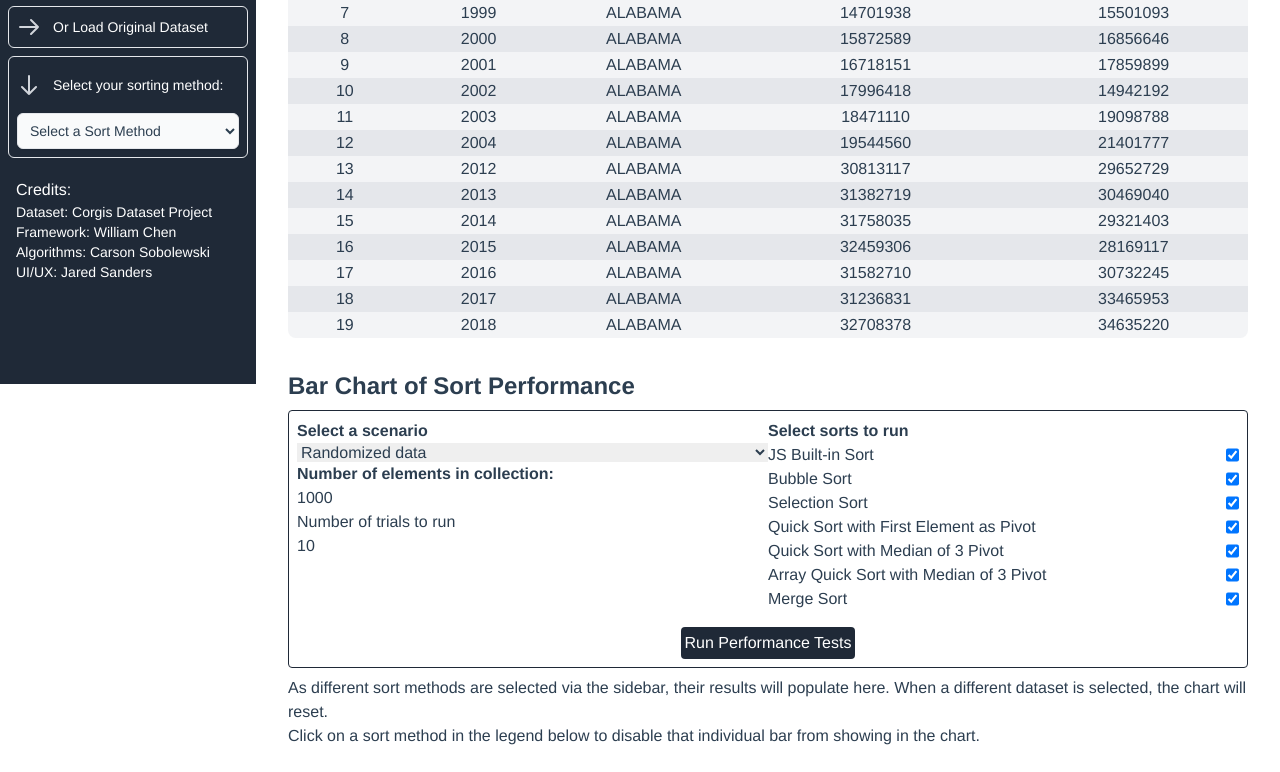
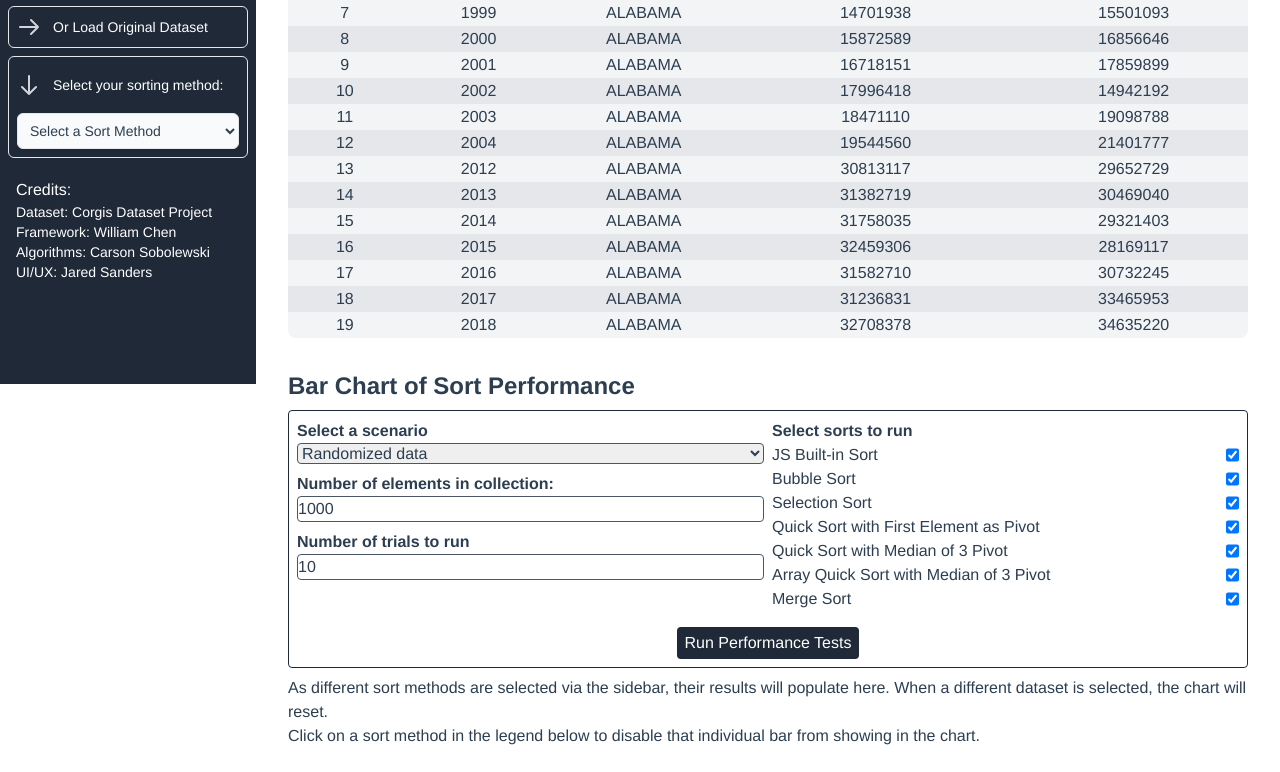
Before and after one commit to Exanite/DsaProject, a Vue app: page /#/ in a window 1280 px wide. Shown: the part 416-1188 px from the top of the page. Built offline with nearby package versions, Linux system fonts and the light colour scheme.

Commit message:
Update SortProfiler styling

```diff
--- a/src/components/SortProfiler.vue
+++ b/src/components/SortProfiler.vue
@@ -1,20 +1,20 @@
 <template>
   <form class="flex flex-col rounded border border-gray-800 p-2" v-on:submit.prevent="run">
-    <div class="flex flex-row">
+    <div class="flex flex-row space-x-2">
       <div class="flex flex-col grow basis-1">
-        <label class="flex flex-col justify-between">
+        <label class="flex flex-col justify-between pb-2">
           <span class="font-bold">Select a scenario</span>
-          <select v-model="selectedScenario">
+          <select class="block border border-gray-600 rounded" v-model="selectedScenario">
             <option v-for="scenario in scenarios" :key="scenario.key" :value="scenario">{{ scenario.name }}</option>
           </select>
         </label>
-        <label class="flex flex-col justify-between">
+        <label class="flex flex-col justify-between pb-2">
           <span class="font-bold">Number of elements in collection:</span>
-          <input v-model="selectedElementCount" max="1000000" min="1" type="number">
+          <input class="block border border-gray-600 rounded" v-model="selectedElementCount" max="1000000" min="1" type="number">
         </label>
-        <label class="flex flex-col justify-between">
-          <span>Number of trials to run</span>
-          <input v-model="selectedTrialCount" max="100" min="1" type="number">
+        <label class="flex flex-col justify-between pb-2">
+          <span class="font-bold">Number of trials to run</span>
+          <input class="block border border-gray-600 rounded" v-model="selectedTrialCount" max="100" min="1" type="number">
         </label>
       </div>
       <div class="flex flex-col grow basis-1">
@@ -27,7 +27,7 @@
         </label>
       </div>
     </div>
-    <input class="m-auto w-min cursor-pointer bg-gray-800 rounded text-white p-1 mt-4" type="submit" value="Run Performance Tests">
+    <input class="m-auto w-min cursor-pointer bg-gray-800 rounded text-white p-1 px-2 mt-4" type="submit" value="Run Performance Tests">
   </form>
 </template>
 
```
